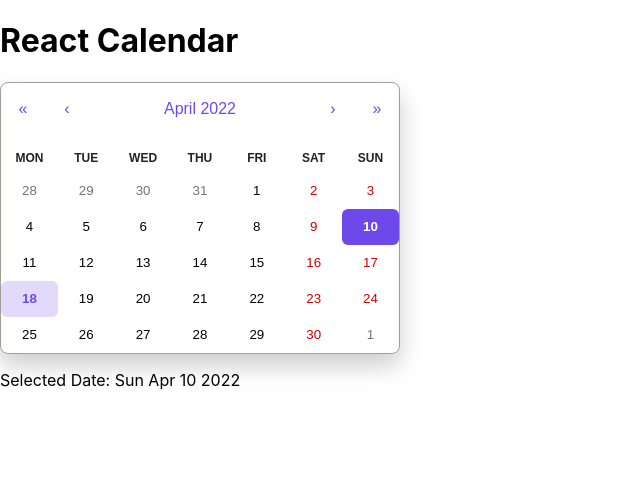
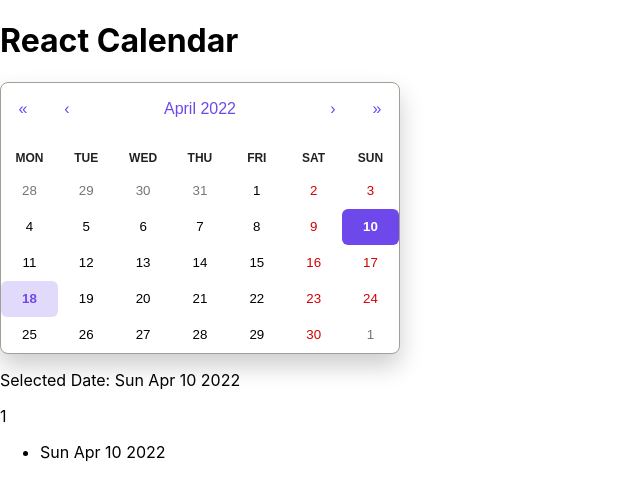
Before and after one commit to lucy-3610/contact-app, a React (Create React App) app: page / in a window 1280 px wide. Both pictures are taken after a click on the button "10". Shown: the top 500 px of the page, without its empty margins (0-640 px from the left). Built offline with nearby package versions, Linux system fonts and the light colour scheme; the HTML template or start-up script is replaced by a standard one.

Commit message:
tracks and counts days contacts were used

```diff
--- a/src/App.js
+++ b/src/App.js
@@ -1,5 +1,3 @@
-
-
 import { useState } from 'react';
 import Calendar from 'react-calendar';
 import 'react-calendar/dist/Calendar.css';
@@ -7,7 +5,7 @@ import './App.css';
 
 function App() {
   const [date, setDate] = useState(new Date());
-  let arr = []
+  const [contactDays, setContactDays] = useState([])
 
   return (
     <div className='app'>
@@ -19,24 +17,18 @@ function App() {
       <Calendar
         onChange={setDate}
         value={date}
-        onClickDay={
-          // (day, value, event) => {
-          //   console.log("date", date)
-          //   arr.map(date => new Date(date))
-          //   console.log(day, value.target, this)
-          //   console.log(arr)
-          // }
-          ({ activeStartDate, date, view }) => view === 'month' && date.getDay() === 3 ? 'wednesday' : console.log('not wed', activeStartDate)
-
+        onClickDay={ date => setContactDays([...contactDays, date.toDateString()])
         }
-        // titleClassName={
-        // }
-        />
+        // titleClassName={}
+      />
       </div>
       <p className='text-center my-4'>
-        <span className='bold'>Selected Date:</span>{' '}
-        {date.toDateString()}
+        <span className='bold'>Selected Date:</span> {date.toDateString()}
       </p>
+      <p className="text-center">{contactDays.length}</p>
+      <ul>
+        {contactDays.map(day => <li>{day}</li>)}
+      </ul>
       </div>
       </div>
     </div>
```
